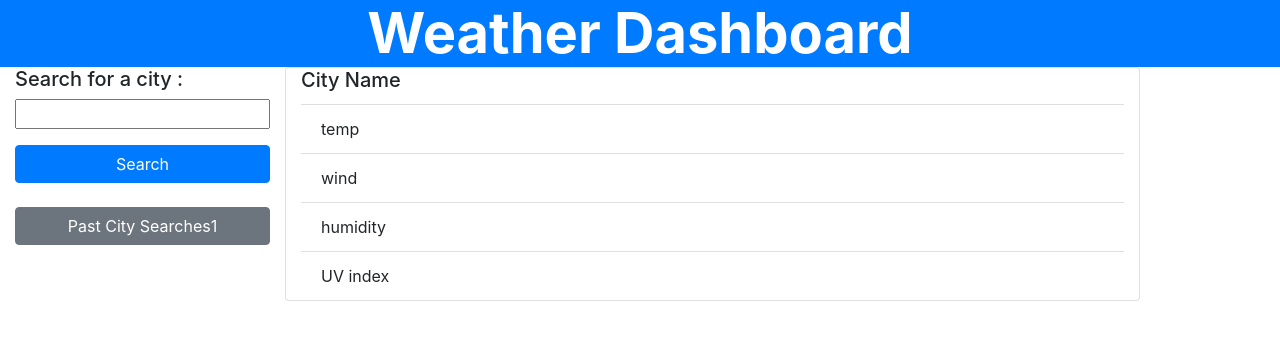
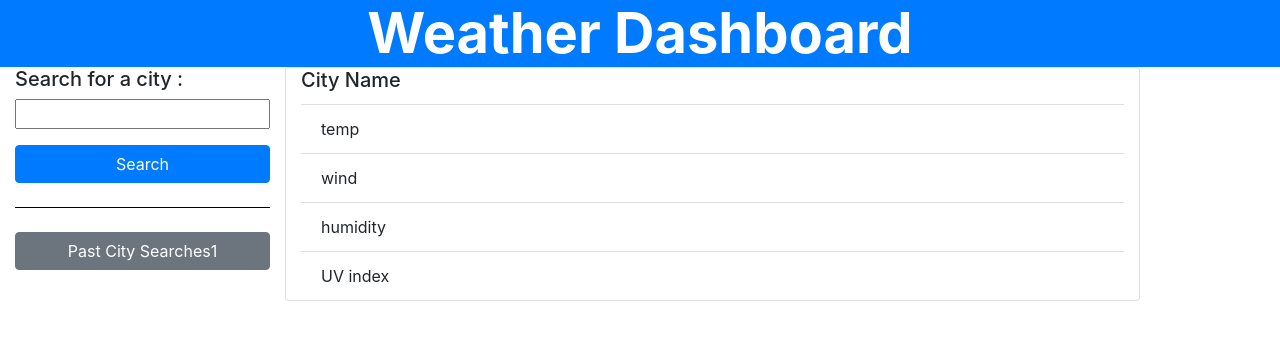
Before and after one commit to gfernandez25/weather-dashboard, a plain HTML site: page index.html in a window 1280 px wide. Drawn offline with nearby package versions, Linux system fonts and the light colour scheme.

Commit message:
html and bootstrap

```diff
--- a/assets/css/style.css
+++ b/assets/css/style.css
@@ -0,0 +1,3 @@
+.line {
+    border-bottom: 1px solid black;
+}
--- a/index.html
+++ b/index.html
@@ -33,6 +33,8 @@
                 <input type="text" class="col-12 mb-3" name="submit-city">
                 <button type="button" id="button-search" class="btn btn-primary btn-md btn-block"> Search</button>
                 </br>
+                <div class="line"></div>
+                </br>
                 <button type="button" id="button-past-searches" class="btn btn-secondary btn-md btn-block">Past City Searches1 </button>
             </aside>
             <section class="col-12 col-md-10 col-lg-9  card" style="width: 18rem;">
```
